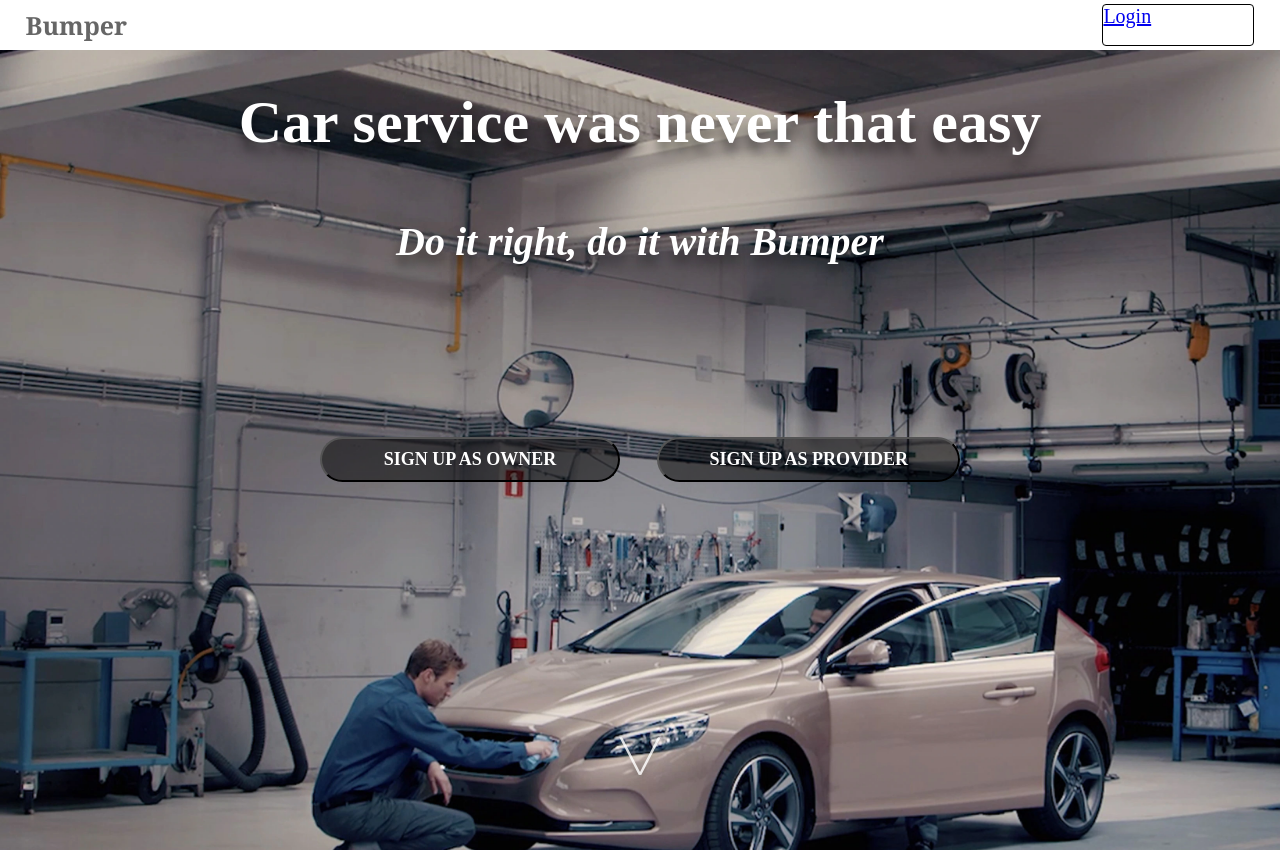
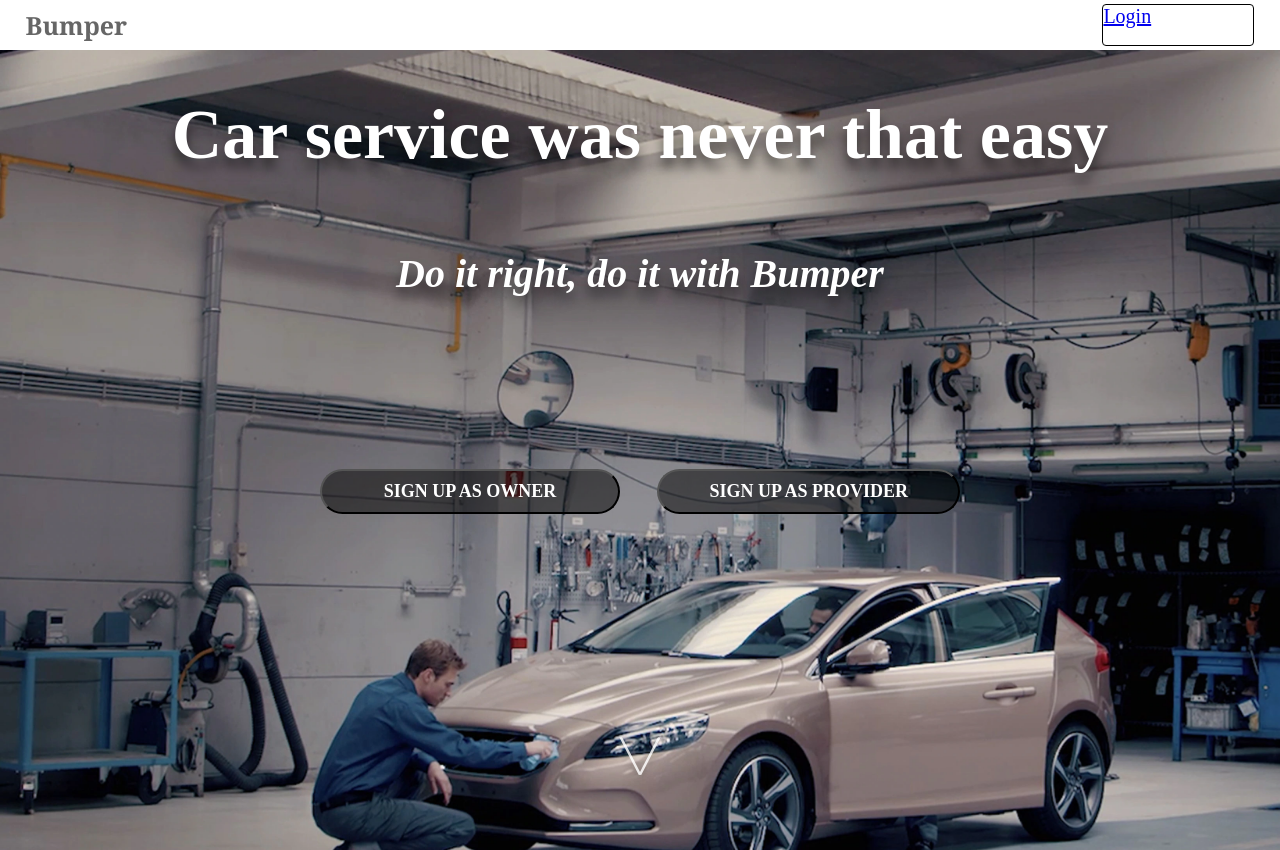
Before and after one commit to Akhtam/bumper, a React (Create React App) app in the folder frontend/: page /#/ in a window 1280 px wide. Built offline with nearby package versions, Linux system fonts and the light colour scheme.

Commit message:
homepage css

```diff
--- a/frontend/src/components/homepage/Homepage.js
+++ b/frontend/src/components/homepage/Homepage.js
@@ -5,7 +5,7 @@ import "./Homepage.scss"
 class Homepage extends React.Component {
   render() {
     return (
-      <div className="homepage-parent" class="top-panel">
+      <div className="homepage-parent" className="top-panel">
         <div className="homepage-top-presentation">
           <span>
             <h2> Car service was never that easy </h2>
--- a/frontend/src/components/homepage/Homepage.scss
+++ b/frontend/src/components/homepage/Homepage.scss
@@ -31,8 +31,8 @@ html, body {
     }
     h2 {
         font-family: ArquitectaHeavy;
-        font-size: 60px;
-        line-height: 44px;
+        font-size: 70px;
+        line-height: 54px;
         letter-spacing: 3.4;
         text-shadow: 0 10px 12px rgba(0, 0, 0, 0.5);
         color: white;
```
